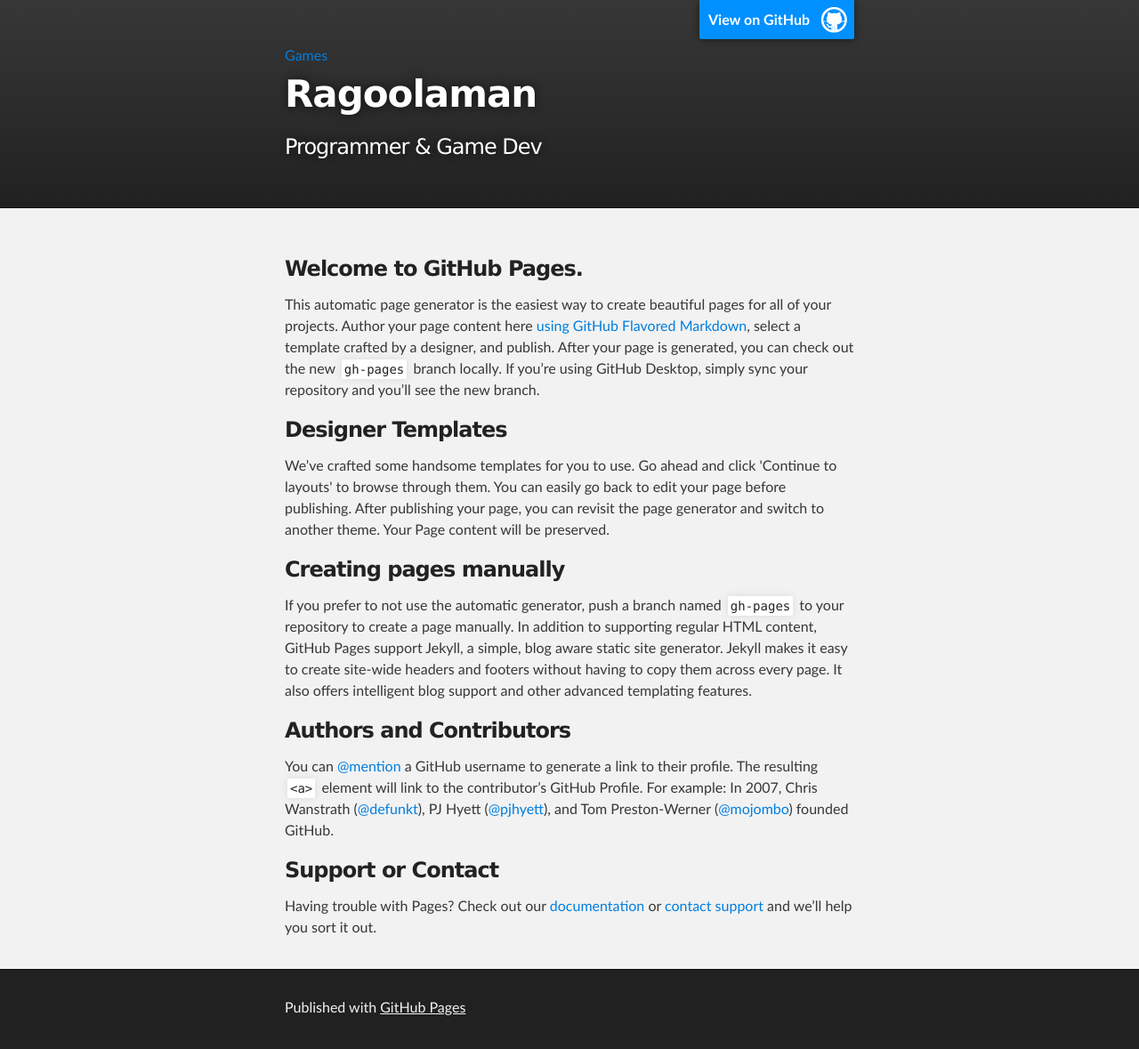
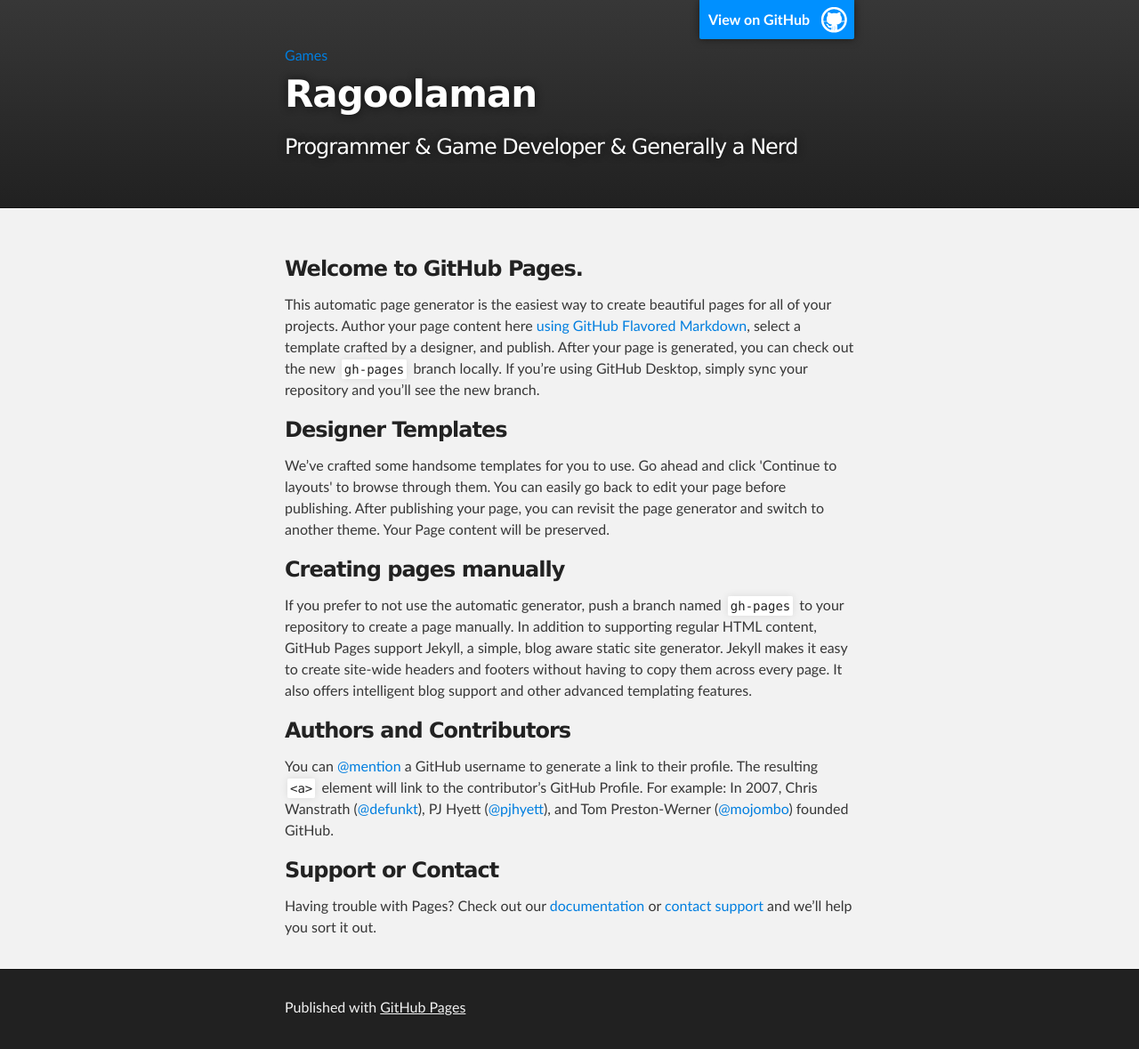
Before and after one commit to ragoolaman/ragoolaman.github.io, a Jekyll site: the page index.html, which Jekyll copies as it is, in a window 1280 px wide. Shown: the whole page at 89% size. Built offline with Jekyll 4.4.1, drawn with Linux system fonts in a browser that asks for light colours.

Commit message:
Added to subtitle

```diff
--- a/index.html
+++ b/index.html
@@ -20,7 +20,7 @@
           <a href="https://ragoolaman.github.io/downloads">Games</a>
 
           <h1 id="project_title">Ragoolaman</h1>
-          <h2 id="project_tagline">Programmer &amp; Game Dev</h2>
+          <h2 id="project_tagline">Programmer &amp; Game Developer &amp; Generally a Nerd</h2>
 
         </header>
     </div>
```
